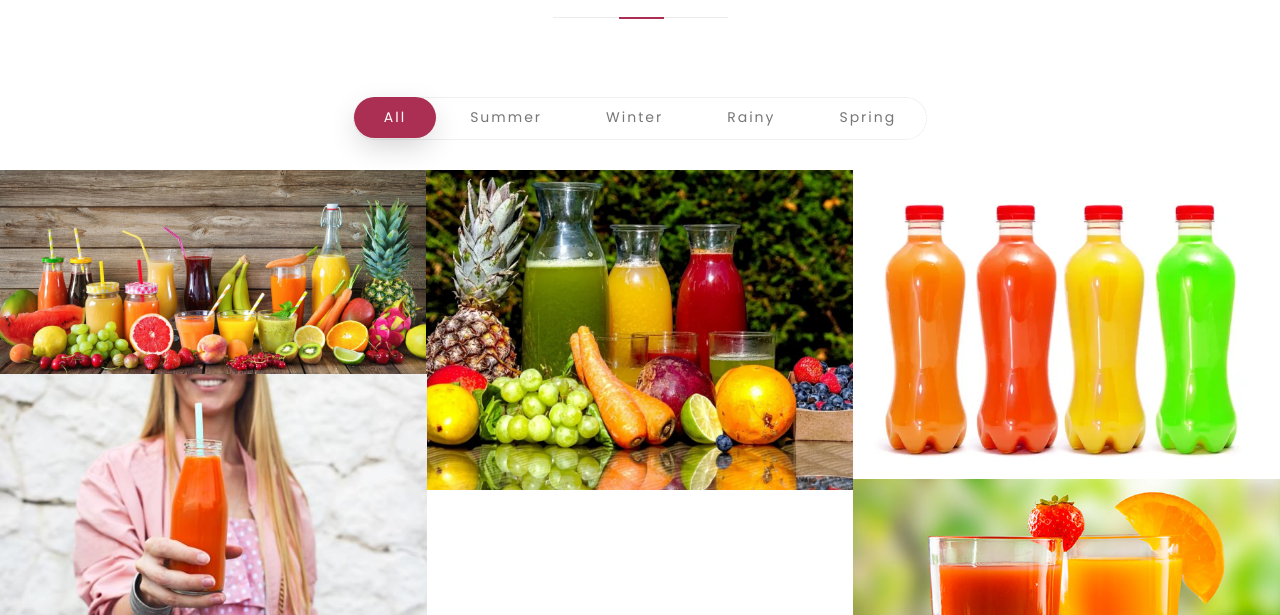
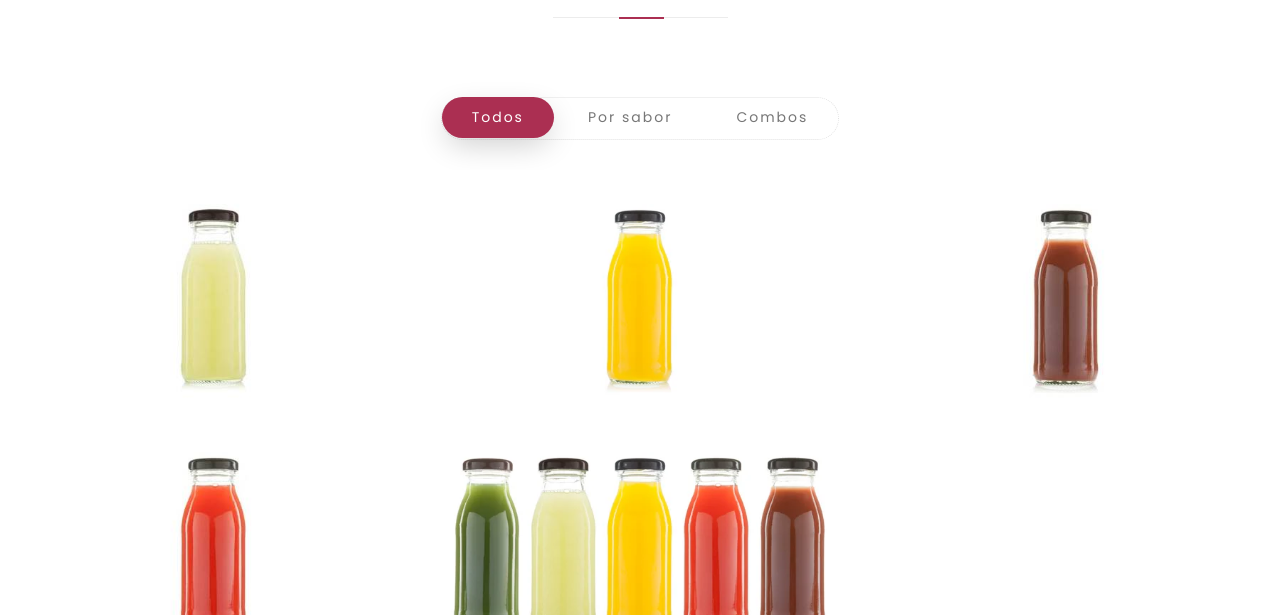
Before and after one commit to Brezker/pennyjuice2, a plain HTML site: page catalogo.html in a window 1280 px wide. Shown: the part 185-800 px from the top of the page. Drawn offline with nearby package versions, Linux system fonts and the light colour scheme.

```diff
--- a/catalogo.html
+++ b/catalogo.html
@@ -46,59 +46,57 @@
         <p>Pregunta por disponibilidad</p>
         <span class="section-title-line"></span> </div>
       <div class="filtering text-center mb-30">
-        <button type="button" data-filter='*' class="active">All</button>
-        <button type="button" data-filter='.summer'>Summer</button>
-        <button type="button" data-filter='.winter'>Winter</button>
-        <button type="button" data-filter='.rainy'>Rainy</button>
-        <button type="button" data-filter='.spring'>Spring</button>
+        <button type="button" data-filter='*' class="active">Todos</button>
+        <button type="button" data-filter='.summer'>Por sabor</button>
+        <button type="button" data-filter='.winter'>Combos</button>
       </div>
       <div class="gallery no-padding col-lg-12 col-sm-12">
-        <div class="col-lg-4 col-sm-6 spring no-padding">
-          <div class="item-img"> <a class="single-image" href="images/fruit-juice-bottles.jpg"></a>
-            <div class="part-img"> <img src="images/gall1.jpg" alt="image">
+        <div class="col-lg-4 col-sm-6 summer no-padding">
+          <div class="item-img"> <a class="single-image" href="images/jugo-blanco.jpg"></a>
+            <div class="part-img"> <img src="images/jugo-blanco.jpg" alt="image">
               <div class="overlay-img">
-                <h4>100% Naturales</h4>
-                <h6>Jugos</h6>
-              </div>
-            </div>
-          </div>
-        </div>
-        <div class="col-lg-4 col-sm-6 spring no-padding">
-          <div class="item-img"> <a class="single-image" href="images/fruit-juice-bottles.jpg"></a>
-            <div class="part-img"> <img src="images/gall2.jpg" alt="image">
-              <div class="overlay-img">
-                <h4>Sabores</h4>
-                <h6>Variedad de </h6>
-              </div>
-            </div>
-          </div>
-        </div>
-        <div class="col-lg-4 col-sm-6 spring no-padding">
-          <div class="item-img"> <a class="single-image" href="images/fruit-juice-bottles.jpg"></a>
-            <div class="part-img"> <img src="images/gall3.jpg" alt="image">
-              <div class="overlay-img">
-                <h4>4 principales</h4>
-                <h6>Nuestros</h6>
+                <h4>Guanábana</h4>
+                <h6>Jugo</h6>
               </div>
             </div>
           </div>
         </div>
         <div class="col-lg-4 col-sm-6 summer no-padding">
-          <div class="item-img"> <a class="single-image" href="images/fruit-juice-bottles.jpg"></a>
-            <div class="part-img"> <img src="images/gall4.jpg" alt="image">
+          <div class="item-img"> <a class="single-image" href="images/jugo-anaranjado.png"></a>
+            <div class="part-img"> <img src="images/jugo-anaranjado.png" alt="image">
               <div class="overlay-img">
-                <h4>Salud</h4>
-                <h6>Sonrisa de </h6>
+                <h4>Naranja</h4>
+                <h6>Jugo</h6>
+              </div>
+            </div>
+          </div>
+        </div>
+        <div class="col-lg-4 col-sm-6 summer no-padding">
+          <div class="item-img"> <a class="single-image" href="images/jugo-cafe.jpg"></a>
+            <div class="part-img"> <img src="images/jugo-cafe.jpg" alt="image">
+              <div class="overlay-img">
+                <h4>Consentrado de Especias</h4>
+                <h6>Jugo</h6>
+              </div>
+            </div>
+          </div>
+        </div>
+        <div class="col-lg-4 col-sm-6 summer no-padding">
+          <div class="item-img"> <a class="single-image" href="images/jugo-rojo.jpg"></a>
+            <div class="part-img"> <img src="images/jugo-rojo.jpg" alt="image">
+              <div class="overlay-img">
+                <h4>Frutos Rojos</h4>
+                <h6>Jugo</h6>
               </div>
             </div>
           </div>
         </div>
         <div class="col-lg-4 col-sm-6 winter no-padding">
           <div class="item-img"> <a class="single-image" href="images/fruit-juice-bottles.jpg"></a>
-            <div class="part-img"> <img src="images/gall5.jpg" alt="image">
+            <div class="part-img"> <img src="images/fruit-juice-bottles.jpg" alt="image">
               <div class="overlay-img">
-                <h4>A tu gusto</h4>
-                <h6>Combinalos</h6>
+                <h4>Todos los sabores a un menor precio</h4>
+                <h6>Combo</h6>
               </div>
             </div>
           </div>
```
Also changed, not shown: images/jugo-anaranjado.png (added), images/jugo-blanco.jpg (added), images/jugo-cafe.jpg (added), images/jugo-rojo.jpg (added).
